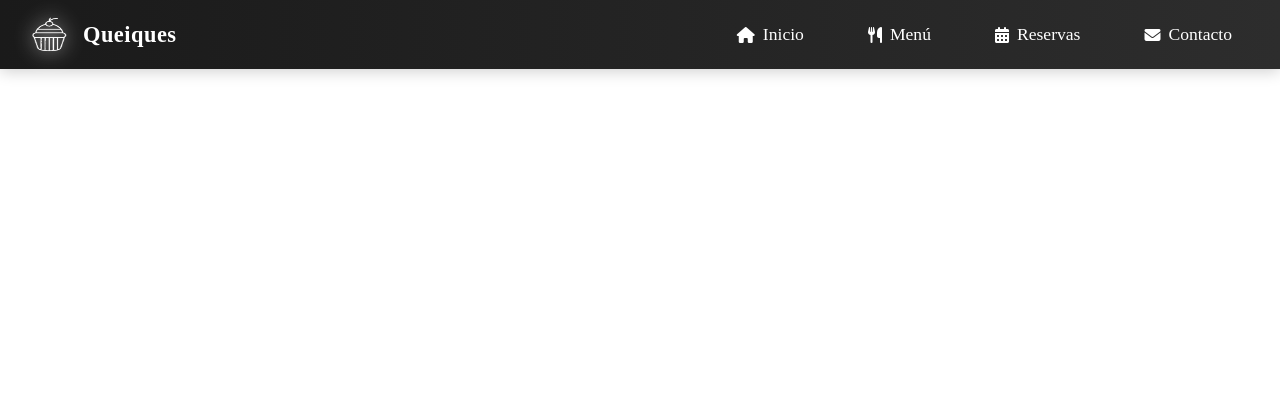
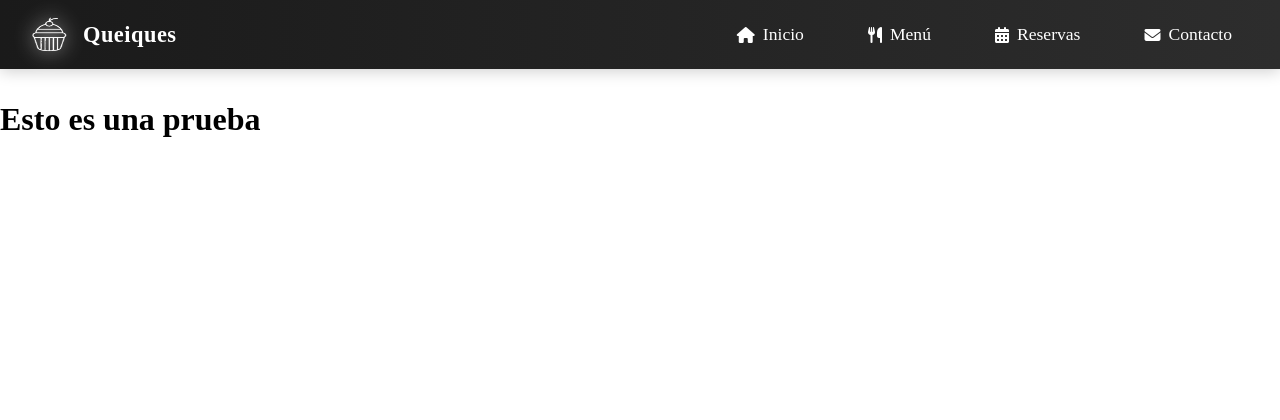
Before and after one commit to InfinityJaaR/App-Restaurant, a Django app: page /app/ in a window 1280 px wide. Shown: the top 420 px of the page. Run offline with Django 5.2, Linux system fonts and the light colour scheme; the visitor is signed in with stand-in values (Sample User, id 1).

Commit message:
Resolviendo error de posicion de contenido

```diff
--- a/app/static/css/nav.css
+++ b/app/static/css/nav.css
@@ -1,3 +1,8 @@
+body {
+    margin: 0;
+    padding-top: 80px; /* Ajusta este valor según la altura de tu navbar */
+}
+
 .navbar {
     display: flex;
     justify-content: space-between;
@@ -86,6 +91,10 @@
 }
 
 @media (max-width: 768px) {
+    body {
+        padding-top: 70px; /* Ajusta este valor para pantallas más pequeñas */
+    }
+
     .nav-toggle {
         display: flex;
         align-items: center;
--- a/app/templates/nav.html
+++ b/app/templates/nav.html
@@ -1,7 +1,10 @@
 {% load static %}
 <!DOCTYPE html>
-<html lang="en">
+<html lang="es">
 <head>
+    <meta charset="UTF-8">
+    <meta name="viewport" content="width=device-width, initial-scale=1.0">
+    <meta http-equiv="X-UA-Compatible" content="ie=edge">
     <link rel="stylesheet" href="https://cdnjs.cloudflare.com/ajax/libs/font-awesome/6.4.0/css/all.min.css">
     <link rel="stylesheet" href="{% static 'css/nav.css' %}">
     {% block head %}
@@ -36,8 +39,10 @@
         </ul>
     </nav>
 
-    {% block content %}
-    {% endblock %}
+    <main>
+        {% block content %}
+        {% endblock %}
+    </main>
 
     <script>
         const navToggle = document.getElementById('nav-toggle');
```
